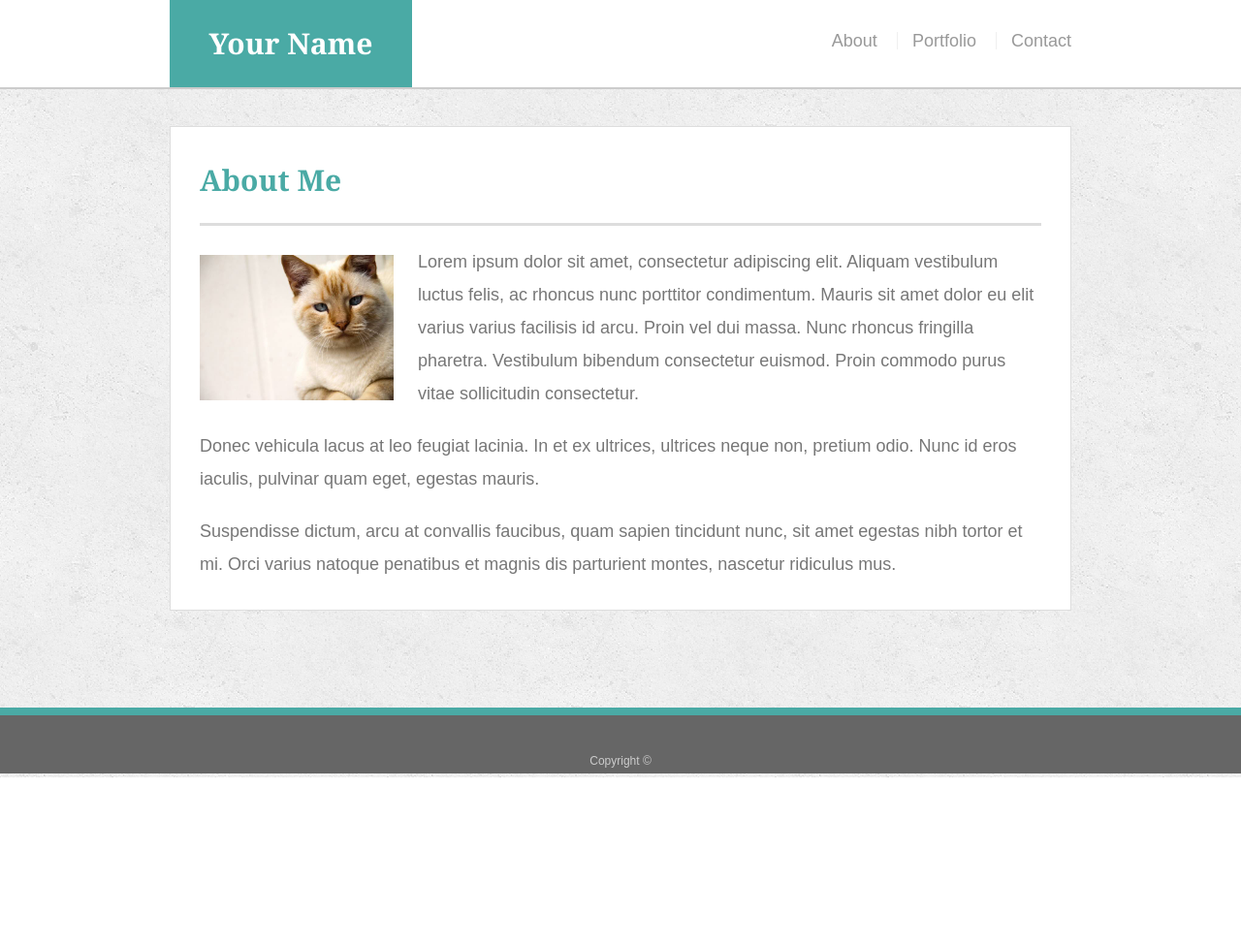
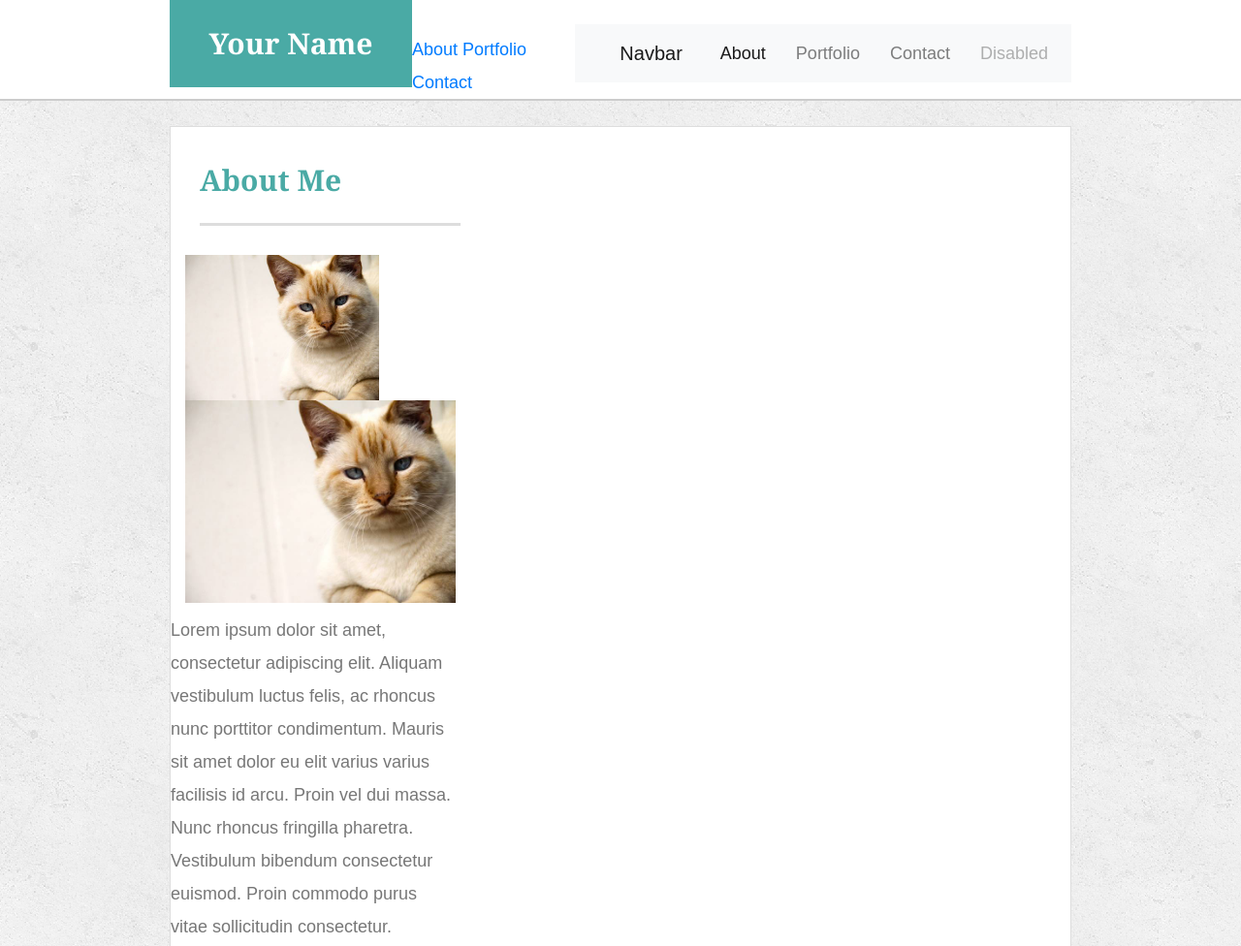
Before and after one commit to Dheepa1234/bootstrap-portfolio, a plain HTML site: page index.html in a window 1280 px wide. Shown: the top 976 px of the page at 97% size. Before the commit the page ends 802 px from the top, so only its background shows below. Drawn offline with nearby package versions, Linux system fonts and the light colour scheme.

Commit message:
Please insert files.

```diff
--- a/contact.html
+++ b/contact.html
@@ -4,8 +4,21 @@
 <head>
   <meta charset="UTF-8">
   <title>Contact | Your Name</title>
+
+<!-- This is the link to the BOOTSTRAP CDN-->
+
+<link rel="stylesheet" href="https://stackpath.bootstrapcdn.com/bootstrap/4.1.1/css/bootstrap.min.css"
+   integrity="sha384-WskhaSGFgHYWDcbwN70/dfYBj47jz9qbsMId/iRN3ewGhXQFZCSftd1LZCfmhktB"
+   crossorigin="anonymous">
+<script src="https://stackpath.bootstrapcdn.com/bootstrap/4.1.1/js/bootstrap.min.js"
+integrity="sha384-smHYKdLADwkXOn1EmN1qk/HfnUcbVRZyYmZ4qpPea6sjB/pTJ0euyQp0Mk8ck+5T"
+ crossorigin="anonymous"></script>
+
+ <!--These are the original CSS sheets-->
+
   <link rel="stylesheet" type="text/css" href="assets/css/reset.css">
   <link rel="stylesheet" type="text/css" href="assets/css/style.css">
+
 </head>
 
 <body>
@@ -22,6 +35,7 @@
   </header>
 
   <div id="main-container" class="container">
+
     <section class="main-section">
       <h1>Contact</h1>
 
--- a/index.html
+++ b/index.html
@@ -4,6 +4,8 @@
 <head>
   <meta charset="UTF-8">
   <title>Bootstrap CDN Example</title>
+
+  <!-- This is the link to the BOOTSTRAP CDN-->
   <link rel="stylesheet" href="https://stackpath.bootstrapcdn.com/bootstrap/4.1.1/css/bootstrap.min.css"
    integrity="sha384-WskhaSGFgHYWDcbwN70/dfYBj47jz9qbsMId/iRN3ewGhXQFZCSftd1LZCfmhktB"
    crossorigin="anonymous">
@@ -11,8 +13,11 @@
 integrity="sha384-smHYKdLADwkXOn1EmN1qk/HfnUcbVRZyYmZ4qpPea6sjB/pTJ0euyQp0Mk8ck+5T"
  crossorigin="anonymous"></script>
 
+ <!--These are the former CSS sheets-->
+
   <link rel="stylesheet" type="text/css" href="assets/css/reset.css">
   <link rel="stylesheet" type="text/css" href="assets/css/style.css">
+
 </head>
 
 <body>
@@ -20,19 +25,73 @@ integrity="sha384-smHYKdLADwkXOn1EmN1qk/HfnUcbVRZyYmZ4qpPea6sjB/pTJ0euyQp0Mk8ck+
   <header id="masthead">
     <div class="container">
       <a href="index.html" id="logo">Your Name</a>
-      <nav>
+
+
+
+          <nav class="navbar navbar-expand-lg navbar-light bg-light">
+              <a class="navbar-brand" href="#">Navbar</a>
+              <button class="navbar-toggler" type="button" data-toggle="collapse" data-target="#navbarNav" aria-controls="navbarNav" aria-expanded="false" aria-label="Toggle navigation">
+                <span class="navbar-toggler-icon"></span>
+              </button>
+              <div class="collapse navbar-collapse" id="navbarNav">
+                <ul class="navbar-nav">
+                  <li class="nav-item active">
+                    <a class="nav-link" href="#">About <span class="sr-only">(current)</span></a>
+                  </li>
+                  <li class="nav-item">
+                    <a class="nav-link" href="#">Portfolio</a>
+                  </li>
+                  <li class="nav-item">
+                    <a class="nav-link" href="#">Contact</a>
+                  </li>
+                  <li class="nav-item">
+                    <a class="nav-link disabled" href="#">Disabled</a>
+                  </li>
+                </ul>
+              </div>
+            </nav>
+
+<!-- These are the former navigation links in the navigation area-->
+
+        <____nav _____>
         <a href="index.html">About</a>
         <a href="portfolio.html">Portfolio</a>
         <a href="contact.html">Contact</a>
-      </nav>
+
+        </_____nav>
+<!------------------------------------------------------------------>
+
+
+
     </div>
   </header>
 
   <div id="main-container" class="container">
+
     <section class="main-section">
+
+        <div class="row">
+            <div class="col-sm-4">
+
       <h1>About Me</h1>
 
+      </div>
+
+      <div class="row">
+          <div class="col-sm-4">
+
+      <!--This is the original static image-->
+
       <img src="assets/images/cat.jpg" class="auth-image" alt="Your Name">
+
+      <!--This is the responsive fluid image-->
+
+      <img src="assets/images/cat.jpg" class="img-fluid" alt="Responsive image">
+
+      </div>
+
+      <div class="row">
+          <div class="col-sm-4">
 
       <p>Lorem ipsum dolor sit amet, consectetur adipiscing elit. Aliquam vestibulum luctus felis, ac rhoncus nunc porttitor condimentum. Mauris sit amet dolor eu elit varius varius facilisis id arcu. Proin vel dui massa. Nunc rhoncus fringilla pharetra. Vestibulum bibendum consectetur euismod. Proin commodo purus vitae sollicitudin consectetur.</p>
 
@@ -40,6 +99,7 @@ integrity="sha384-smHYKdLADwkXOn1EmN1qk/HfnUcbVRZyYmZ4qpPea6sjB/pTJ0euyQp0Mk8ck+
 
       <p>Suspendisse dictum, arcu at convallis faucibus, quam sapien tincidunt nunc, sit amet egestas nibh tortor et mi. Orci varius natoque penatibus et magnis dis parturient montes, nascetur ridiculus mus.</p>
 
+    </div>
     </section>
 
   </div>
```
Also changed, not shown: portfolio.html (+11 -0 lines).
